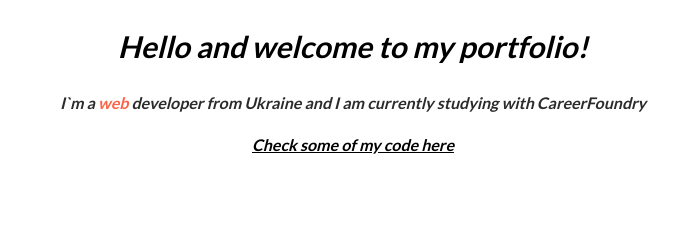
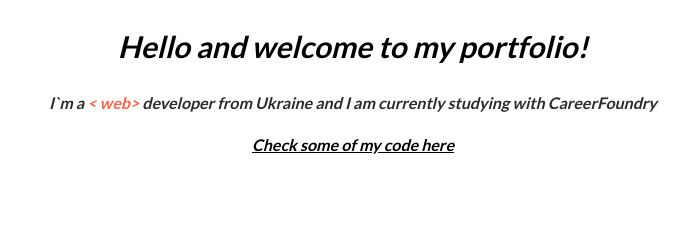
Before and after one commit to rarepearlgirl/portfolio, a plain HTML site: page index.html in a window 1280 px wide. Shown: the part 149-389 px from the top of the page, 592-1280 px from the left. Drawn offline with nearby package versions, Linux system fonts and the light colour scheme.

Commit message:
update typos in the home page

```diff
--- a/index.html
+++ b/index.html
@@ -39,7 +39,7 @@
       <img class="profile__pic" src="./img/profile.jpeg" alt="logo" />
       <h1>Hello and welcome to my portfolio!</h1>
       <p>I`m a <span style="font-size: big; color:#ff6347">
-          web
+          < web>
         </span> developer from Ukraine and I am currently studying with CareerFoundry</p>
       <p><a href="https://github.com/rarepearlgirl" target="_blank">Check some of my code here</a></p>
     </div>
```
